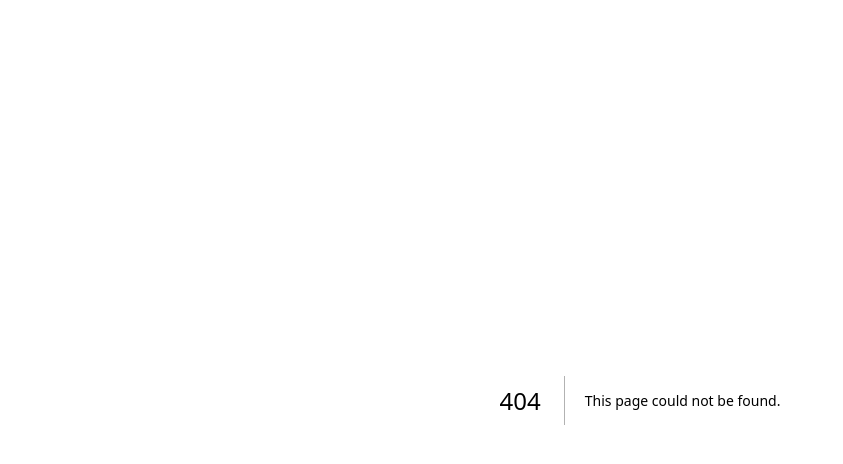
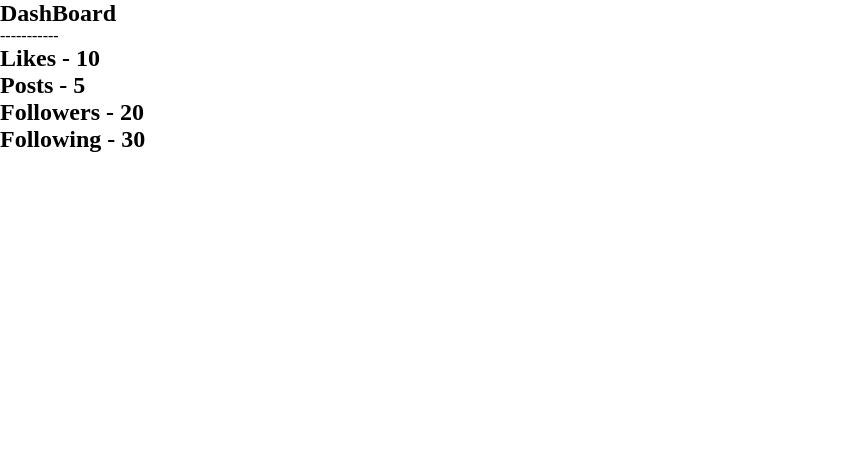
Before and after one commit to Marshood/nextJS, a Next.js app: page /dashboard in a window 1280 px wide. Before the commit this address had no page. Shown: the top 464 px of the page, without its empty margins (0-843 px from the left). Built offline with nearby package versions, Linux system fonts and the light colour scheme; data requests are answered from the project's data file.

Commit message:
Client-side-Data-Fetching-36

```diff
--- a/db.json
+++ b/db.json
@@ -1,4 +1,10 @@
 {
+  "dashboard": {
+    "posts": 5,
+    "likes": 10,
+    "followers": 20,
+    "following": 30
+  },
   "news": [
     {
       "id": 1,
--- /dev/null
+++ b/pages/dashboard.tsx
@@ -0,0 +1,31 @@
+import React, { useState, useEffect } from 'react'
+const Dashboard = () => {
+  const [isLoading, setIsLoading] = useState(true)
+  const [dashboardData, setDashboardData] = useState(null)
+
+  useEffect(() => {
+    async function fetchDashBoardData() {
+      const response = await fetch('http://localhost:4000/dashboard')
+      const data = await response.json()
+      setDashboardData(data)
+      setIsLoading(false)
+    }
+    fetchDashBoardData()
+  }, [])
+
+  if (isLoading) {
+    return <h2> Loading....</h2>
+  }
+
+  return (
+    <div>
+      <h2> DashBoard</h2>
+      -----------
+      <h2> Likes - {dashboardData.likes}</h2>
+      <h2> Posts - {dashboardData.posts}</h2>
+      <h2> Followers - {dashboardData.followers}</h2>
+      <h2> Following - {dashboardData.following}</h2>
+    </div>
+  )
+}
+export default Dashboard
```
